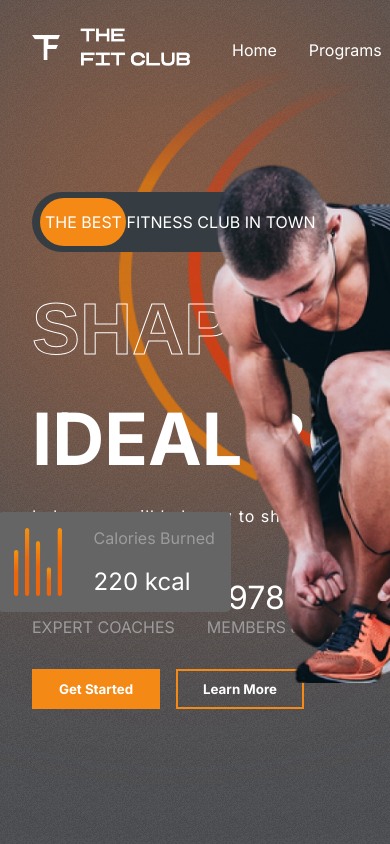
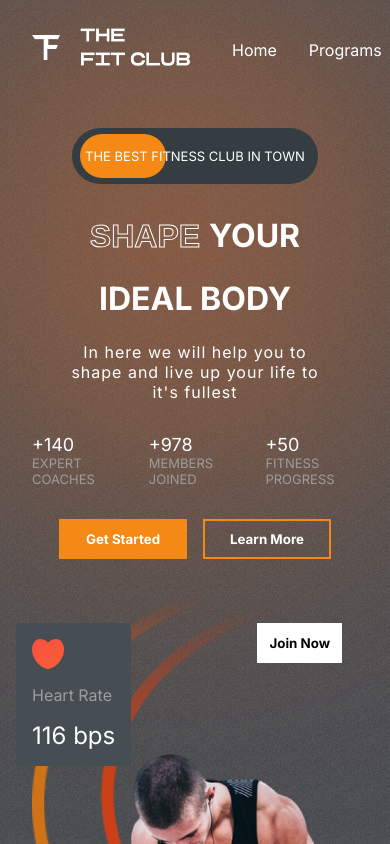
Before and after one commit to AgweBryan/react-responsive-gym-website, a React (Create React App) app: page / in a window 390 px wide. Shown: the top 844 px of the page. Built offline with nearby package versions, Linux system fonts and the light colour scheme.

Commit message:
complete hero responsiveness

```diff
--- a/src/components/Hero/Hero.jsx
+++ b/src/components/Hero/Hero.jsx
@@ -9,6 +9,7 @@ import { motion } from "framer-motion";
 
 export const Hero = () => {
   const transition = { type: "spring", duration: 2 };
+  const isMobile = window.innerWidth <= 768 ? true : false;
   return (
     <div className="hero">
       <div className="blur hero__blur"></div>
@@ -17,7 +18,7 @@ export const Hero = () => {
         {/* the best ad start */}
         <div className="the-best-ad">
           <motion.div
-            initial={{ left: "238px" }}
+            initial={{ left: isMobile ? "157px" : "238px" }}
             whileInView={{ left: "8px" }}
             transition={{ ...transition, type: "tween" }}
           ></motion.div>
--- /dev/null
+++ b/src/components/Hero/style/_responsive.scss
@@ -0,0 +1,84 @@
+@media screen and (max-width: 760px) {
+  .hero {
+    flex-direction: column;
+
+    &__blur {
+      width: 14rem;
+    }
+
+    &__left {
+      .the-best-ad {
+        margin-top: 0 !important;
+        font-size: small;
+        align-self: center;
+        transform: translate(0.8);
+      }
+
+      &--text {
+        font-size: xx-large !important;
+        align-items: center;
+        justify-content: center;
+
+        & > div:nth-of-type(3) {
+          font-size: small;
+          font-weight: 200;
+          letter-spacing: 1px;
+          text-align: center;
+        }
+      }
+
+      &--buttons {
+        justify-content: center;
+      }
+
+      &--figures {
+        & > div {
+          & > span:nth-of-type(1) {
+            font-size: large !important;
+          }
+          & > span:nth-of-type(2) {
+            font-size: small !important;
+          }
+        }
+      }
+    }
+
+    &__right {
+      position: relative;
+      background: none !important;
+
+      &--heart-rate {
+        left: 1rem !important;
+        top: 2rem !important;
+      }
+
+      &--hero-image {
+        position: relative !important;
+        width: 15rem !important;
+        left: 7rem;
+        top: 4rem;
+        align-self: center !important;
+      }
+      &--hero-image-back {
+        width: 15rem !important;
+        left: 2rem !important;
+        top: 0 !important;
+      }
+      &--calories {
+        position: relative !important;
+        top: 5rem !important;
+        left: 2rem !important;
+        background-color: none;
+
+        & > img {
+          width: 2rem !important;
+        }
+
+        & > div > span:nth-child(1) {
+          color: white !important;
+          font-size: 1rem !important;
+        }
+      }
+    }
+  }
+}
--- a/src/components/Hero/style/hero.css
+++ b/src/components/Hero/style/hero.css
@@ -1,3 +1,70 @@
+@media screen and (max-width: 760px) {
+  .hero {
+    flex-direction: column;
+  }
+  .hero__blur {
+    width: 14rem;
+  }
+  .hero__left .the-best-ad {
+    margin-top: 0 !important;
+    font-size: small;
+    align-self: center;
+    transform: translate(0.8);
+  }
+  .hero__left--text {
+    font-size: xx-large !important;
+    align-items: center;
+    justify-content: center;
+  }
+  .hero__left--text > div:nth-of-type(3) {
+    font-size: small;
+    font-weight: 200;
+    letter-spacing: 1px;
+    text-align: center;
+  }
+  .hero__left--buttons {
+    justify-content: center;
+  }
+  .hero__left--figures > div > span:nth-of-type(1) {
+    font-size: large !important;
+  }
+  .hero__left--figures > div > span:nth-of-type(2) {
+    font-size: small !important;
+  }
+  .hero__right {
+    position: relative;
+    background: none !important;
+  }
+  .hero__right--heart-rate {
+    left: 1rem !important;
+    top: 2rem !important;
+  }
+  .hero__right--hero-image {
+    position: relative !important;
+    width: 15rem !important;
+    left: 7rem;
+    top: 4rem;
+    align-self: center !important;
+  }
+  .hero__right--hero-image-back {
+    width: 15rem !important;
+    left: 2rem !important;
+    top: 0 !important;
+  }
+  .hero__right--calories {
+    position: relative !important;
+    top: 5rem !important;
+    left: 2rem !important;
+    background-color: none;
+  }
+  .hero__right--calories > img {
+    width: 2rem !important;
+  }
+  .hero__right--calories > div > span:nth-child(1) {
+    color: white !important;
+    font-size: 1rem !important;
+  }
+}
 .hero {
   display: flex;
   justify-content: space-between;
--- a/src/components/Hero/style/hero.scss
+++ b/src/components/Hero/style/hero.scss
@@ -1,3 +1,5 @@
+@use "./responsive";
+
 .hero {
   display: flex;
   justify-content: space-between;
```
Also changed, not shown: 1 other file (tests, documents, lock files or other folders).
